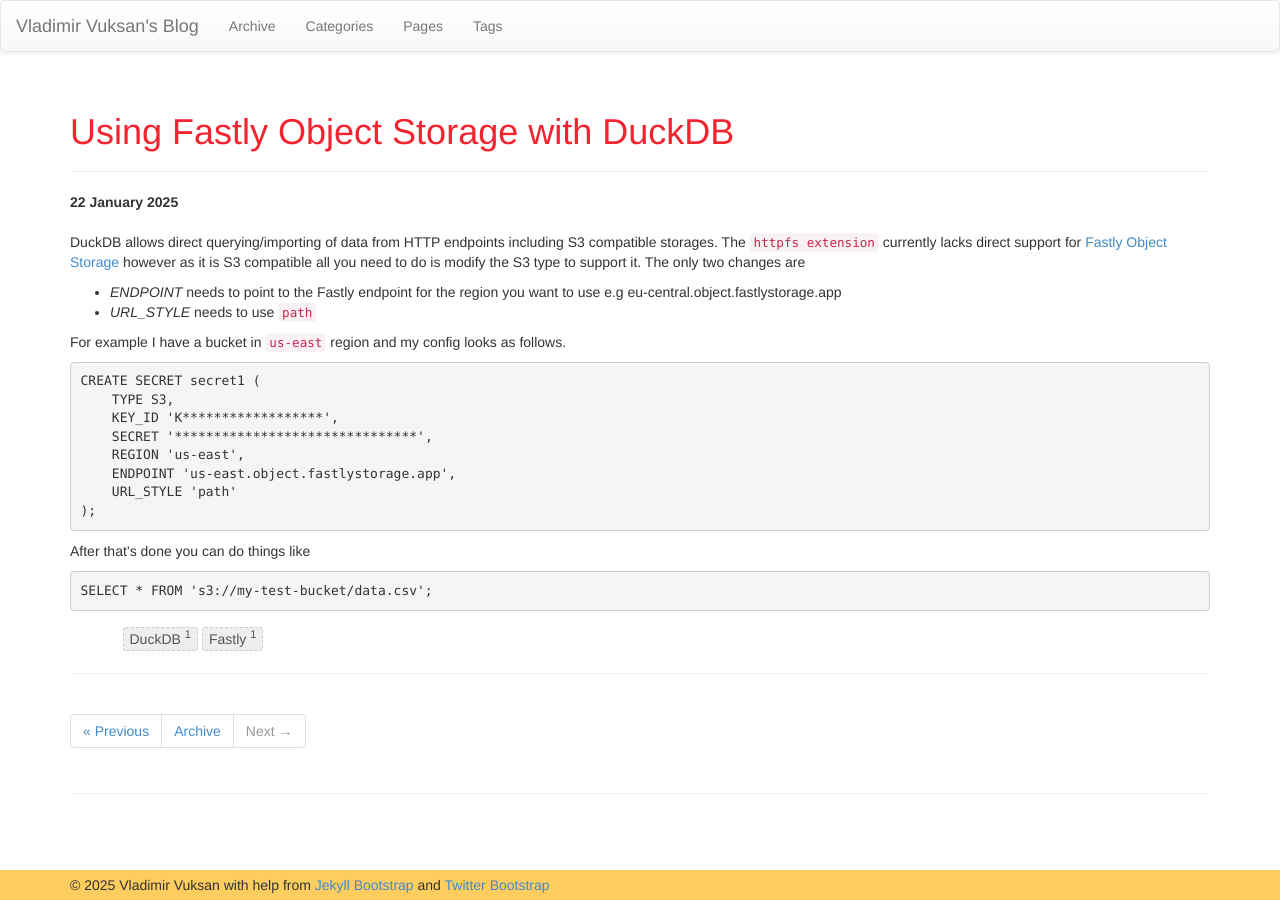
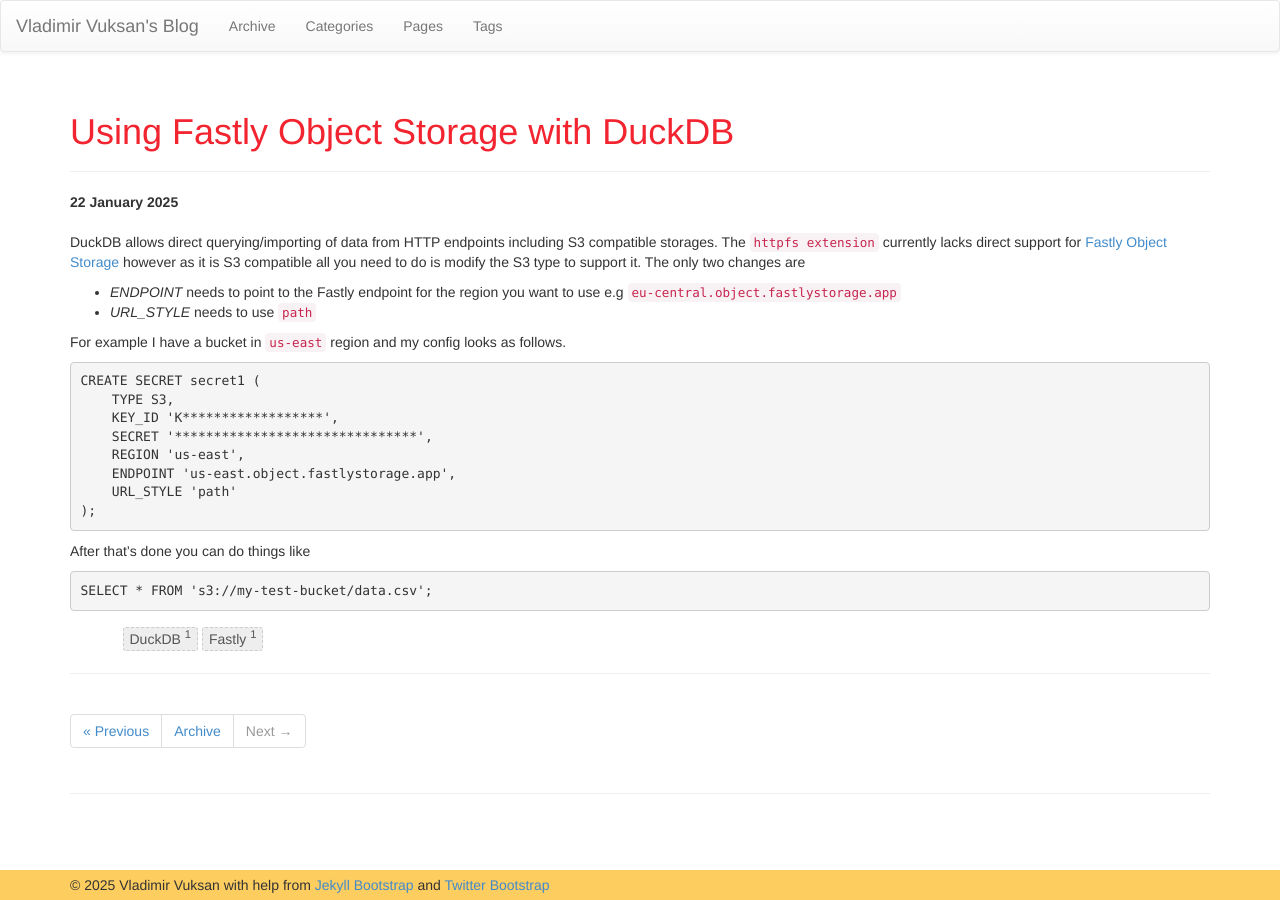
Before and after one commit to vvuksan/vvuksan.github.io, a Jekyll site: the page built from _posts/2025-01-22-fastly-object-storage-with-duckdb.md, in a window 1280 px wide. Built offline with Jekyll 4.4.1, drawn with Linux system fonts in a browser that asks for light colours; nearby versions of some CDN libraries.

Commit message:
Fix formatting

```diff
--- a/_posts/2025-01-22-fastly-object-storage-with-duckdb.md
+++ b/_posts/2025-01-22-fastly-object-storage-with-duckdb.md
@@ -13,7 +13,7 @@ tags:
 DuckDB allows direct querying/importing of data from HTTP endpoints including S3 compatible storages. The `httpfs extension` currently lacks
 direct support for [Fastly Object Storage](https://www.fastly.com/products/storage) however as it is S3 compatible all you need to do is
 modify the S3 type to support it. The only two changes are
-  * *ENDPOINT* needs to point to the Fastly endpoint for the region you want to use e.g eu-central.object.fastlystorage.app
+  * *ENDPOINT* needs to point to the Fastly endpoint for the region you want to use e.g `eu-central.object.fastlystorage.app`
   * *URL_STYLE* needs to use `path`
 
 For example I have a bucket in `us-east` region and my config looks as follows.
```
